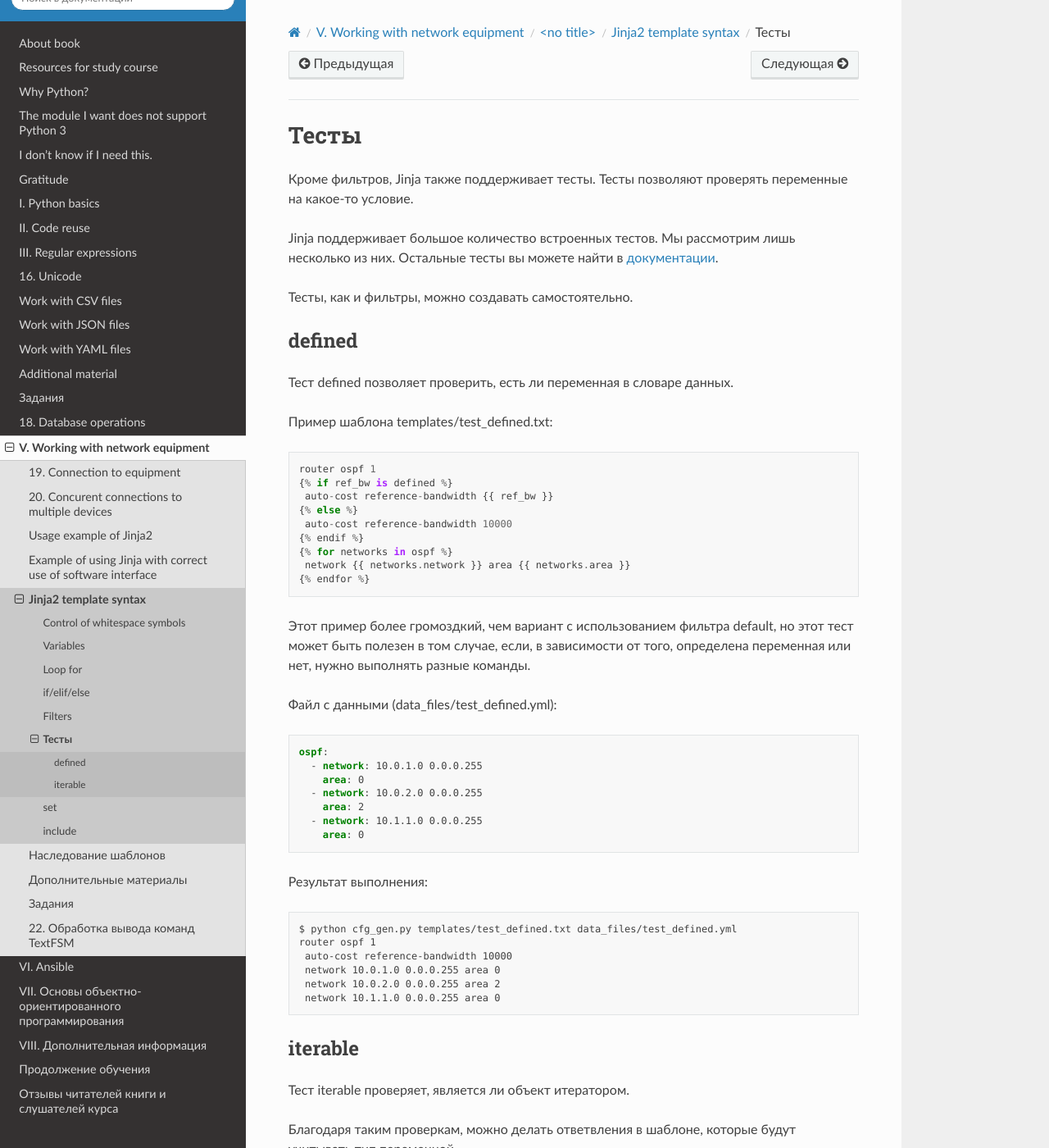
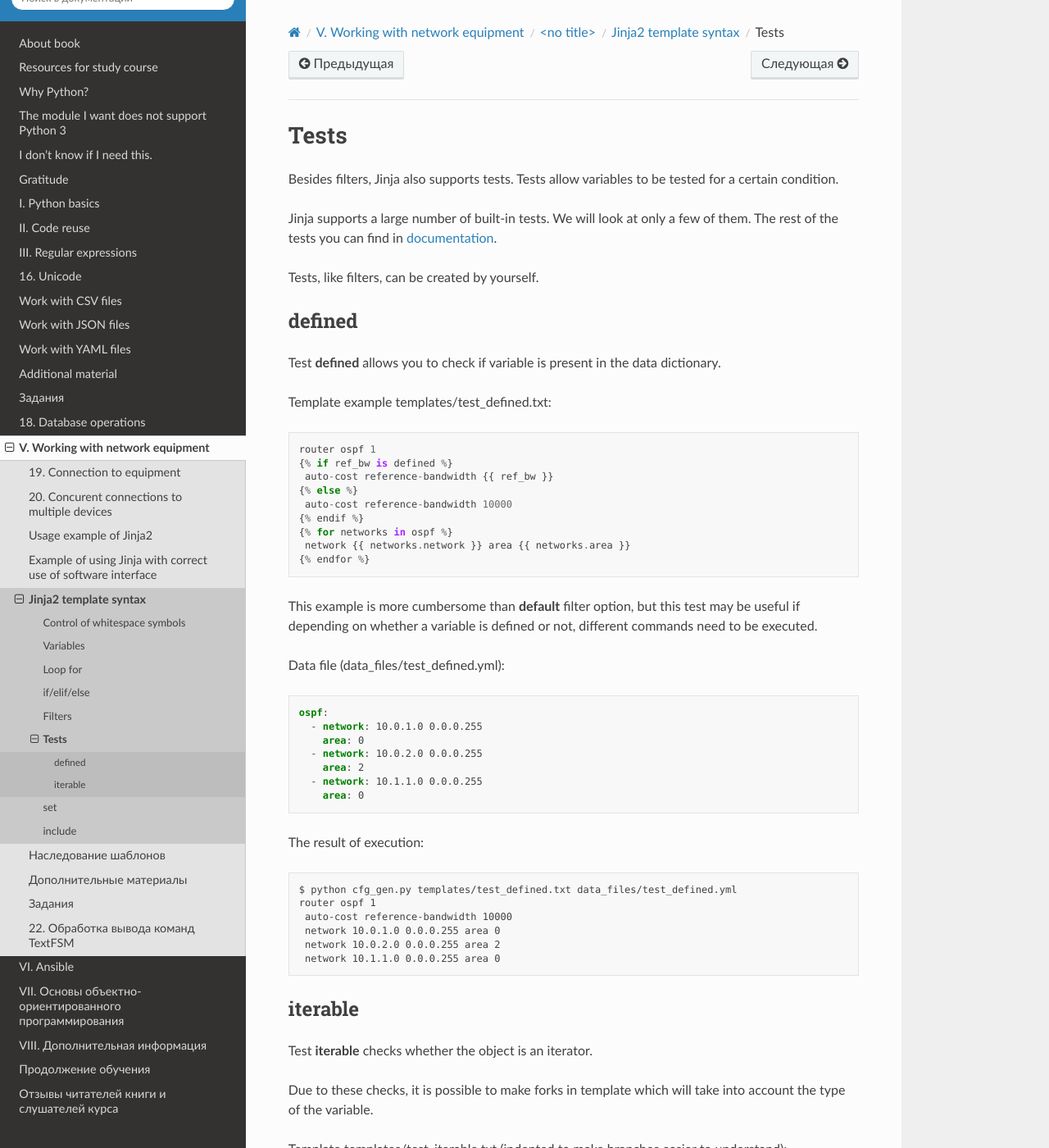
Before and after one commit to Aidar5/nattoeng, a Sphinx documentation site: the page built from docs/source/book/21_jinja2/3e_syntax_test.rst, in a window 1280 px wide and 1400 px high. Shown: the whole window at 82% size. Built offline with Sphinx 7.4.7 and the Read the Docs theme 2.0.0, drawn with Linux system fonts in a browser that asks for light colours; pages that are not in the unit, such as notebooks, are missing from menus; some of the changed text lies outside the part shown.

Commit message:
Update 3e_syntax_test.rst

```diff
--- a/docs/source/book/21_jinja2/3e_syntax_test.rst
+++ b/docs/source/book/21_jinja2/3e_syntax_test.rst
@@ -1,21 +1,18 @@
-Тесты
+Tests
 -----
 
-Кроме фильтров, Jinja также поддерживает тесты. Тесты позволяют
-проверять переменные на какое-то условие.
+Besides filters, Jinja also supports tests. Tests allow variables to be tested for a certain condition.
 
-Jinja поддерживает большое количество встроенных тестов. Мы рассмотрим
-лишь несколько из них. Остальные тесты вы можете найти в
-`документации <http://jinja.pocoo.org/docs/dev/templates/#builtin-tests>`__.
+Jinja supports a large number of built-in tests. We will look at only a few of them. The rest of the tests you can find in `documentation <http://jinja.pocoo.org/docs/dev/templates/#builtin-tests>`__.
 
-Тесты, как и фильтры, можно создавать самостоятельно.
+Tests, like filters, can be created by yourself.
 
 defined
 ~~~~~~~
 
-Тест defined позволяет проверить, есть ли переменная в словаре данных.
+Test **defined** allows you to check if variable is present in the data dictionary.
 
-Пример шаблона templates/test_defined.txt:
+Template example templates/test_defined.txt:
 
 ::
 
@@ -29,12 +26,9 @@ defined
      network {{ networks.network }} area {{ networks.area }}
     {% endfor %}
 
-Этот пример более громоздкий, чем вариант с использованием фильтра
-default, но этот тест может быть полезен в том случае, если, в
-зависимости от того, определена переменная или нет, нужно выполнять
-разные команды.
+This example is more cumbersome than **default** filter option, but this test may be useful if depending on whether a variable is defined or not, different commands need to be executed.
 
-Файл с данными (data_files/test_defined.yml):
+Data file (data_files/test_defined.yml):
 
 .. code:: yaml
 
@@ -46,7 +40,7 @@ default, но этот тест может быть полезен в том с
       - network: 10.1.1.0 0.0.0.255
         area: 0
 
-Результат выполнения:
+The result of execution:
 
 ::
 
@@ -60,13 +54,11 @@ default, но этот тест может быть полезен в том с
 iterable
 ~~~~~~~~
 
-Тест iterable проверяет, является ли объект итератором.
+Test **iterable** checks whether the object is an iterator.
 
-Благодаря таким проверкам, можно делать ответвления в шаблоне, которые
-будут учитывать тип переменной.
+Due to these checks, it is possible to make forks in template which will take into account the type of the variable.
 
-Шаблон templates/test_iterable.txt (сделаны отступы, чтобы были
-понятней ответвления):
+Template templates/test_iterable.txt (indented to make branches easier to understand):
 
 ::
 
@@ -91,7 +83,7 @@ iterable
      {% endif %}
     {% endfor %}
 
-Файл с данными (data_files/test_iterable.yml):
+Data file (data_files/test_iterable.yml):
 
 .. code:: yaml
 
@@ -110,12 +102,9 @@ iterable
         action: delete
         vlans: 10
 
-Обратите внимание на последнюю строку: ``vlans: 10``. В данном случае 10
-уже не находится в списке, и фильтр join в таком случае не работает. Но,
-за счет теста ``is iterable`` (в этом случае результат будет false), в
-этом случае шаблон уходит в ветку else.
+Note the last line: ``vlans: 10``. In this case, 10 is no longer in the list and **join** filter does not work. But, due to ``is iterable`` test (in this case the result will be false), in this case template goes into *else* branch.
 
-Результат выполнения:
+The result of execution:
 
 ::
 
@@ -128,6 +117,4 @@ iterable
      switchport trunk allowed vlan remove 10
 
 
-Такие отступы получились из-за того, что в шаблоне используются
-отступы, но не установлено lstrip_blocks=True (он удаляет пробелы и
-табы в начале строки).
+Such indents appeared because the template uses indents but does not have *lstrip_blocks=True* installed (it removes spaces and tabs at the beginning of the line).
```
